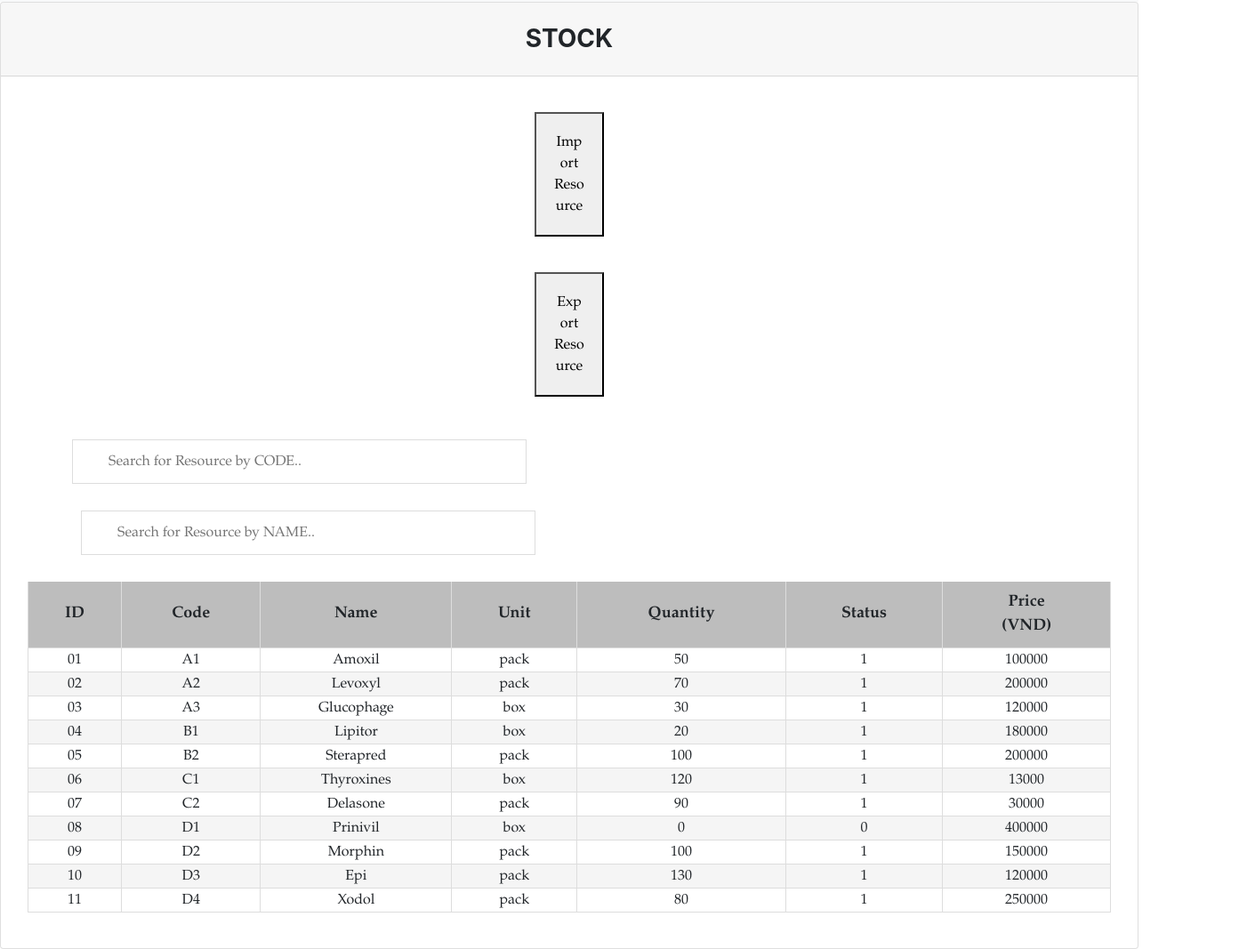
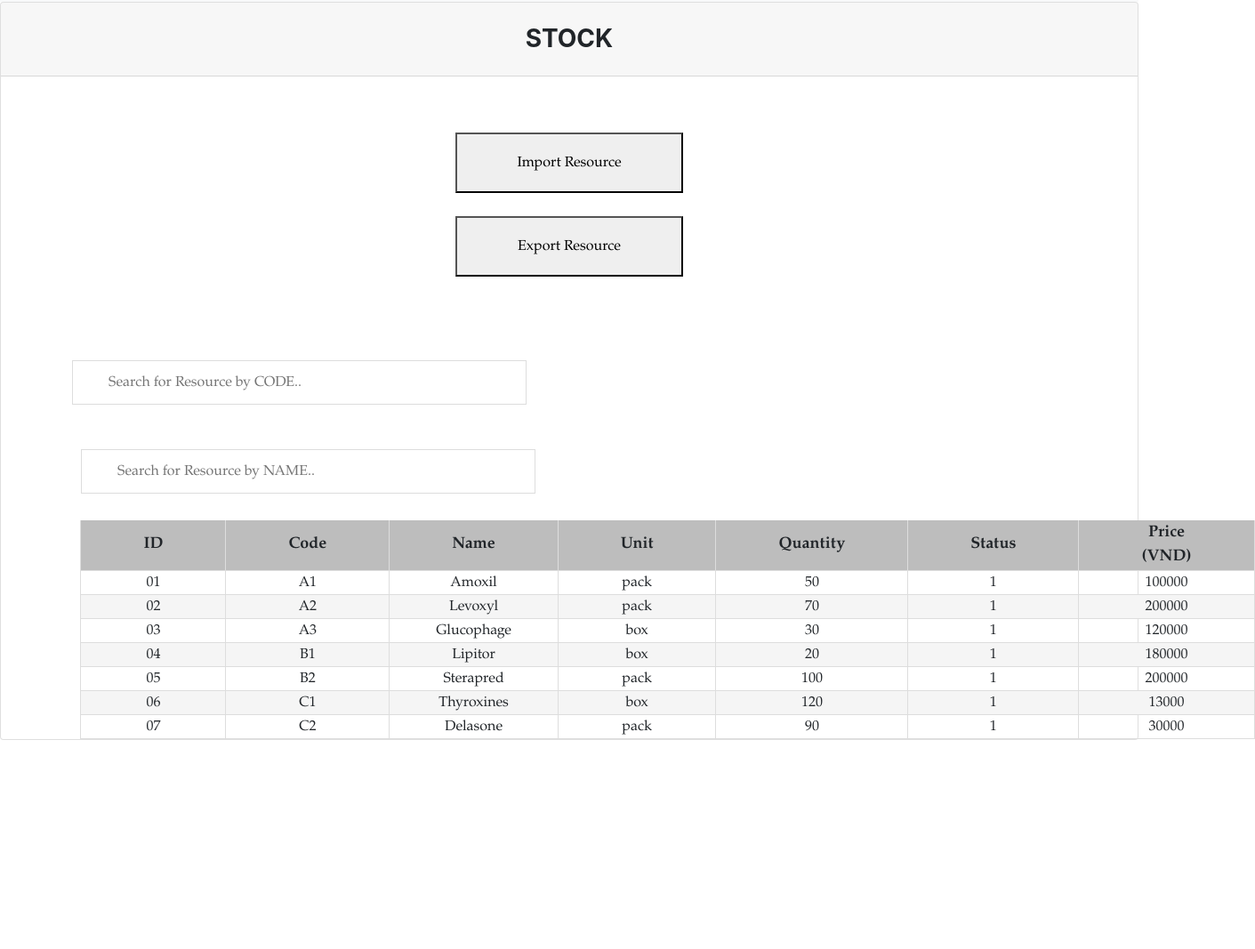
Before and after one commit to larycoder/ClinicManagementSystem, a plain HTML site: page Client/Stock/Stock.html in a window 1280 px wide. Shown: the part 54-1121 px from the top of the page at 89% size, 1411 px wide, since content can reach past the window. After the commit the page ends 886 px from the top, so only its background shows below. Drawn offline with nearby package versions, Linux system fonts and the light colour scheme.

Commit message:
fix Stock css

```diff
--- a/Client/Stock/Stock.css
+++ b/Client/Stock/Stock.css
@@ -8,12 +8,15 @@ form{
 #ExportResource{
 	font-family: Garamond;
 	padding: 20px;
-	margin: 20px 600px 0px 600px;
+	margin: 0% 40% 2% 40%;
+	/*margin: 20px 600px 0px 600px;*/
 }
 #ImportResource{
 	font-family: Garamond;
 	padding: 20px;
-	margin: 40px 600px 20px 600px;
+	margin: 5% 40% 2% 40%;
+	/*margin: 10%;*/
+	/*margin: 40px 600px 20px 600px;*/
 }
 tr{
 	text-align: center;
@@ -32,11 +35,12 @@ td,th{
 }
 th{
 	font-size: 18px;
-	padding: 10px;
+	padding-right: 70px;
+	padding-left: 70px;
 	background-color: #bdbdbd;
 }
 table{
-	margin: 0px 30px 40px 30px;
+	margin-left: 7%;
 }
 option{
 	font-family: Garamond;
@@ -47,7 +51,7 @@ option{
 	font-family: Garamond;
 	padding: 12px 25px 12px 40px;
 	border: 1px solid #ddd;
-	margin: 0px 50px 30px 80px;
+	margin: 20px 50px 30px 80px;
 	float: left;
 }
 #NameSearch{
@@ -56,6 +60,6 @@ option{
 	font-family: Garamond;
 	padding: 12px 25px 12px 40px;
 	border: 1px solid #ddd;
-	margin: 0px 50px 30px 90px;
+	margin: 20px 50px 30px 90px;
 	float: left;
 }
--- a/Client/Stock/Stock.html
+++ b/Client/Stock/Stock.html
@@ -64,7 +64,7 @@
 
     				<form>
     				Name:<br>
-					<input list="Name" name="Name" size="50px">
+					<input list="Name" name="Name" size="60%">
 					<datalist id="Name">
 						<option value="Amoxil ">
 						<option value="Levoxyl ">
@@ -76,17 +76,17 @@
 						<option value="Prinivil">
 					</datalist><br>
 					Code:<br>
-					<input type="text" name="Code" size="50px"><br>
+					<input type="text" name="Code" size="60%"><br>
 					Quantity:<br>
-					<input type="text" name="Quantity" size="50px"><br>
+					<input type="text" name="Quantity" size="60%"><br>
 					Unit:<br>
-					<input list="Unit" name="Unit" size="50px">
+					<input list="Unit" name="Unit" size="60%">
 					<datalist id="Unit">
 						<option value="box">
 						<option value="pack">
 					</datalist><br>
 					Price:<br>
-					<input type="text" name="Price" size="50px" placeholder="VND">
+					<input type="text" name="Price" size="60%" placeholder="VND">
 					<br><br>
 					<input type="submit">
 					</form>
@@ -109,7 +109,7 @@
     			<div class="modal-body">
     				<form>
 					Name:<br>
-					<input list="Name" name="Name" size="50px">
+					<input list="Name" name="Name" size="60%">
 					<datalist id="Name">
 						<option value="Amoxil ">
 						<option value="Levoxyl ">
@@ -121,11 +121,11 @@
 						<option value="Prinivil">
 					</datalist><br>
 					Code:<br>
-					<input type="text" name="Code" size="50px"><br>
+					<input type="text" name="Code" size="60%"><br>
 					Quantity:<br>
-					<input type="text" name="Quantity" size="50px"><br>
+					<input type="text" name="Quantity" size="60%"><br>
 					Unit:<br>
-					<input list="Unit" name="Unit" size="50px">
+					<input list="Unit" name="Unit" size="60%">
 					<datalist id="Unit">
 						<option value="box">
 						<option value="pack">
@@ -212,40 +212,6 @@
   			<td>90</td>
   			<td>1</td>
   			<td>30000</td>
-  		</tr><tr>
-  			<td>08</td>
-  			<td>D1</td>
-  			<td>Prinivil</td>
-  			<td>box</td>
-  			<td>0</td>
-  			<td>0</td>
-  			<td>400000</td>
-  		</tr>
-  		</tr><tr>
-  			<td>09</td>
-  			<td>D2</td>
-  			<td>Morphin</td>
-  			<td>pack</td>
-  			<td>100</td>
-  			<td>1</td>
-  			<td>150000</td>
-  		</tr><tr>
-  			<td>10</td>
-  			<td>D3</td>
-  			<td>Epi</td>
-  			<td>pack</td>
-  			<td>130</td>
-  			<td>1</td>
-  			<td>120000</td>
-  		</tr><tr>
-  			<td>11</td>
-  			<td>D4	</td>
-  			<td>Xodol </td>
-  			<td>pack</td>
-  			<td>80</td>
-  			<td>1</td>
-  			<td>250000</td>
-
   	</table>
 
 </body>
```
